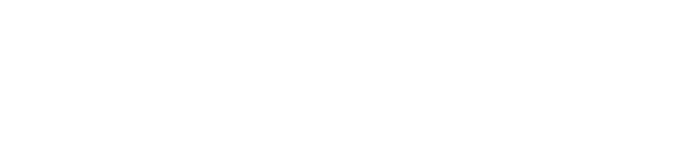
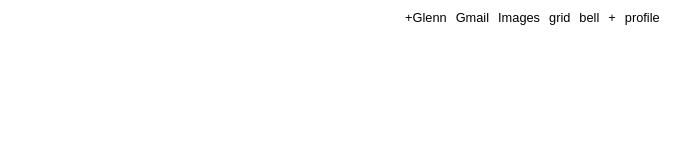
Before and after one commit to glennc15/google-homepage, a plain HTML site: page index.html in a window 1280 px wide. Shown: the top 160 px of the page, without its empty margins (358-1048 px from the left). Drawn offline with Linux system fonts and the light colour scheme.

Commit message:
Add upper navigation bar. Still need to add pics for the gird, bell, add, and profile links. And need general touch-up.

```diff
--- a/CSS/style_02.css
+++ b/CSS/style_02.css
@@ -3,6 +3,25 @@
     border: 1px solid green;
 }
 */
+
+ul.upper_nav_bar {
+    list-style-type: none;
+    margin: 0;
+    padding: 0;
+    margin-left: 750px;
+}
+
+ul.upper_nav_bar li {
+    display: inline;
+    margin-left: 5px
+}
+
+ul.upper_nav_bar li a {
+    font-family: sans-serif;
+    text-decoration: none;
+    color: black;
+    font-size: .8em;
+}
 
 .content {
     display: block;
--- a/index.html
+++ b/index.html
@@ -5,6 +5,17 @@
         <title>Google</title>
     </head>
     <body>
+        <div class="upper_nav_bar">
+            <ul class="upper_nav_bar">
+                <li><a href="#">+Glenn</a></li>
+                <li><a href="#">Gmail</a></li>
+                <li><a href="#">Images</a></li>
+                <li><a href="#">grid</a></li>
+                <li><a href="#">bell</a></li>
+                <li><a href="#">+</a></li>
+                <li><a href="#">profile</a></li>
+            </ul>
+        </div>
         <div class="content">
             <div class="logo">
                 <img src="images/logo11w.png" alt="Google Logo"/>
```
